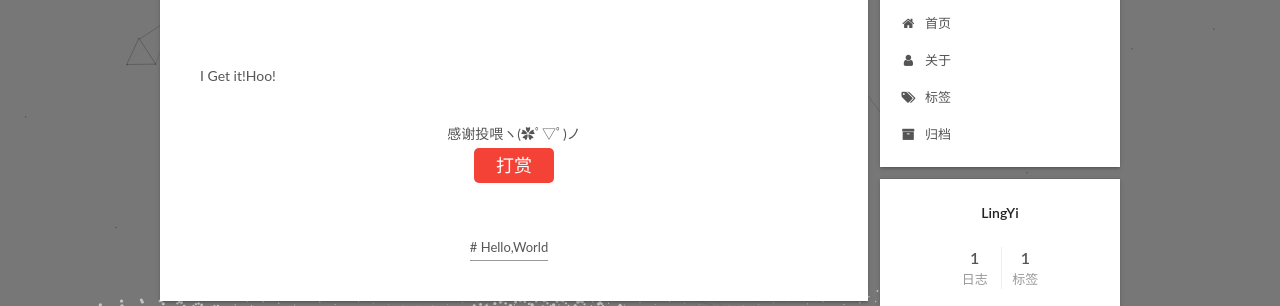
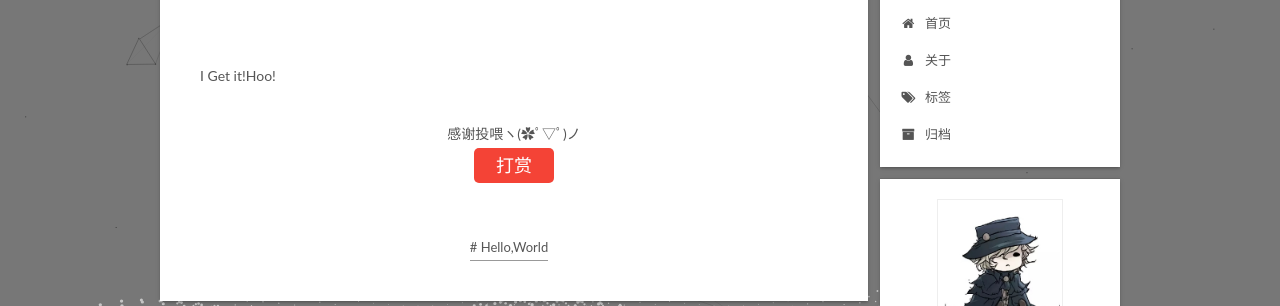
Before and after one commit to UninstallLingYi/UninstallLingYi.github.io, a plain HTML site: page 2018/08/15/Hello-World/index.html in a window 1280 px wide. Shown: the part 104-410 px from the top of the page. Drawn offline with Linux system fonts and the light colour scheme; animation ran at ten frames a second.

Commit message:
Site updated: 2018-08-15 06:52:37

```diff
--- a/2018/08/15/Hello-World/index.html
+++ b/2018/08/15/Hello-World/index.html
@@ -258,7 +258,7 @@
     <span hidden itemprop="author" itemscope itemtype="http://schema.org/Person">
       <meta itemprop="name" content="LingYi">
       <meta itemprop="description" content="">
-      <meta itemprop="image" content="/images/avatar.gif">
+      <meta itemprop="image" content="/images/avatar.png">
     </span>
 
     <span hidden itemprop="publisher" itemscope itemtype="http://schema.org/Organization">
@@ -428,6 +428,10 @@
       <section class="site-overview-wrap sidebar-panel sidebar-panel-active">
         <div class="site-overview">
           <div class="site-author motion-element" itemprop="author" itemscope itemtype="http://schema.org/Person">
+
+              <img class="site-author-image" itemprop="image"
+                src="/images/avatar.png"
+                alt="LingYi" />
 
               <p class="site-author-name" itemprop="name">LingYi</p>
               <p class="site-description motion-element" itemprop="description"></p>
```
Also changed, not shown: about/index.html (+4 -0 lines), archives/2018/08/index.html (+4 -0 lines), archives/2018/index.html (+4 -0 lines), archives/index.html (+4 -0 lines), index.html (+5 -1 lines), tags/Hello-World/index.html (+4 -0 lines), tags/index.html (+4 -0 lines).
